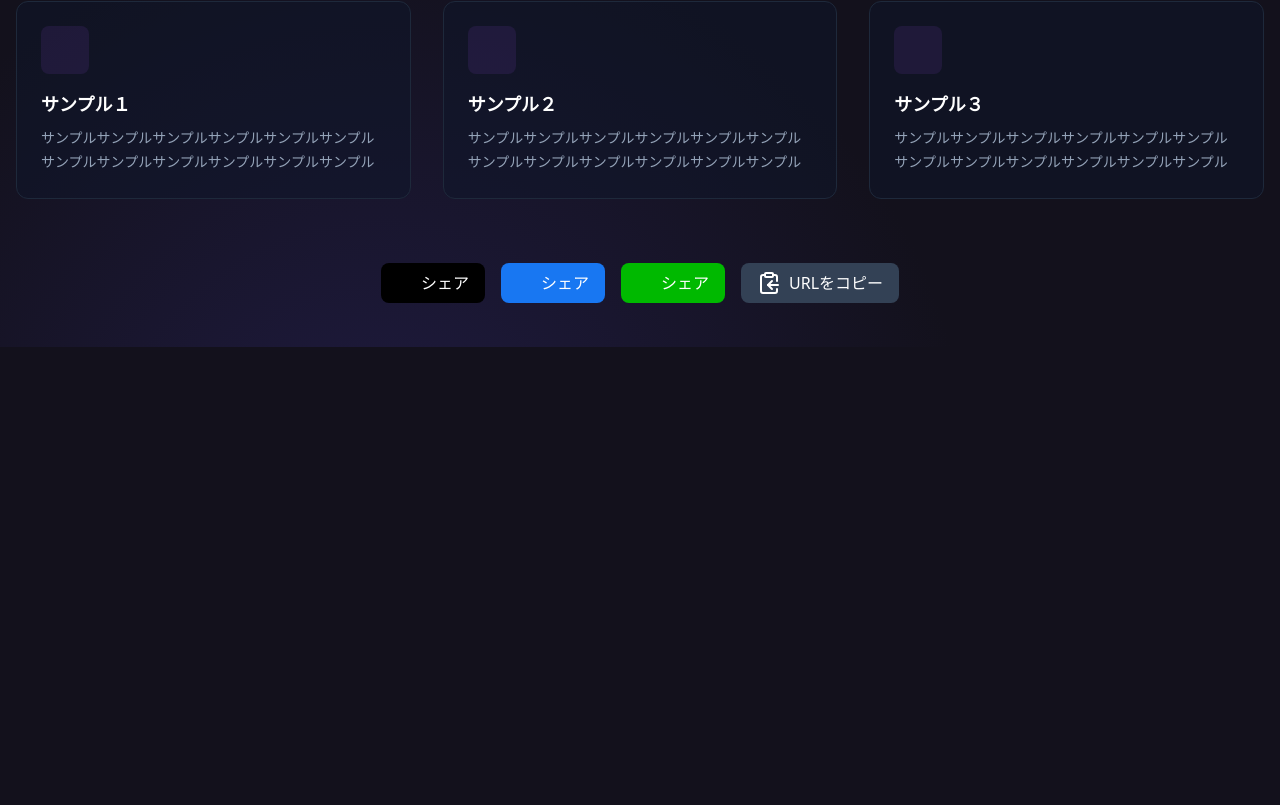
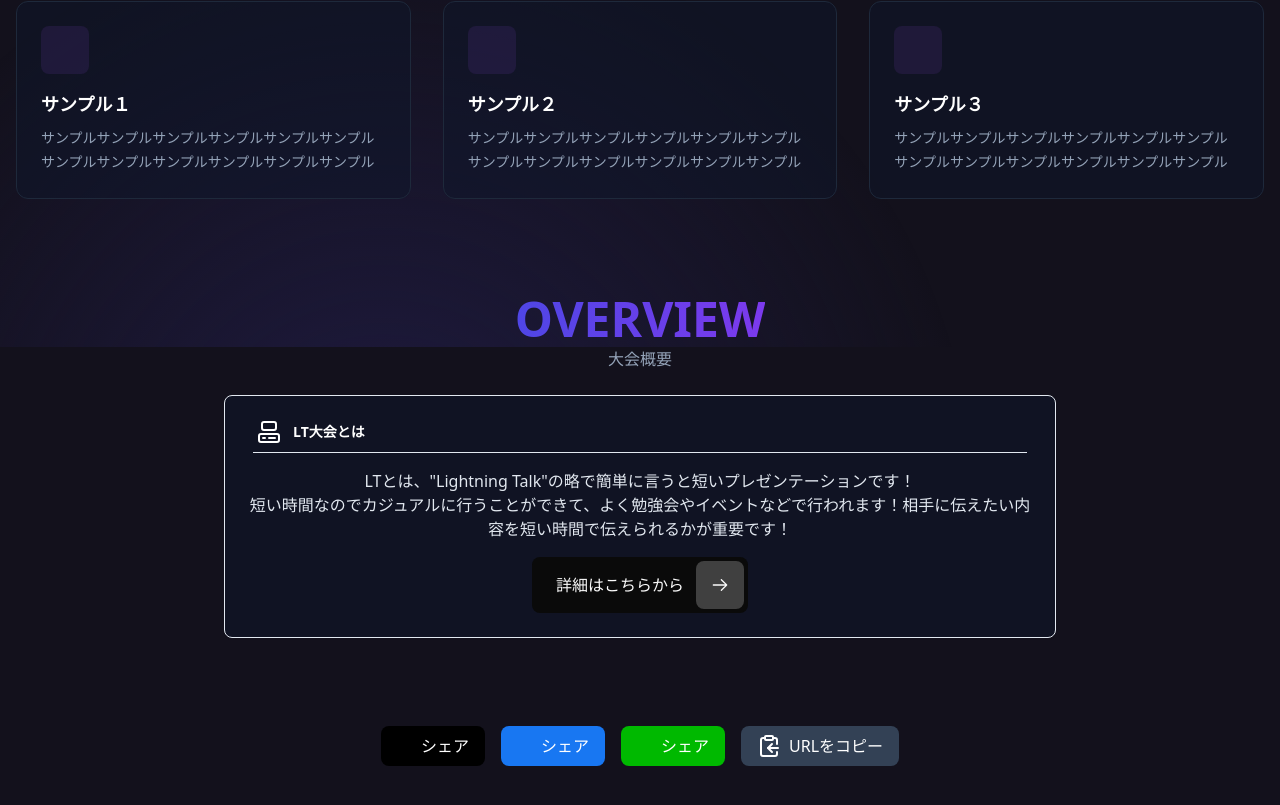
Before and after one commit to club-programming/club-programming.github.io, a React (Vite) app: page / in a window 1280 px wide. Shown: the part 453-1258 px from the top of the page. Before the commit the page ends 836 px from the top, so only its background shows below. Built offline with nearby package versions, Linux system fonts and the light colour scheme; some icons are missing.

Commit message:
feat: add lt introduction section
Co-authored-by:    Mblender3d <mikublender3d@gmail.com>

```diff
--- a/src/App.jsx
+++ b/src/App.jsx
@@ -6,7 +6,7 @@ function App() {
   return (
     <div className="min-h-screen bg-[#13111C] selection:bg-purple-500/90 selection:text-white">
       <div className="absolute inset-0 bg-[radial-gradient(circle_at_70%_-20%,#17154B,transparent_45%)] opacity-70" />
-      <div className="absolute inset-0 bg-[radial-gradient(circle_at_30%_120%,#1F1B41,transparent_45%)]" />
+      <div className="fixed inset-0 bg-[radial-gradient(circle_at_30%_120%,#1F1B41,transparent_45%)]" />
 
       <div className="relative">
         {/* ヘッダーセクション */}
--- a/src/pages/Home.jsx
+++ b/src/pages/Home.jsx
@@ -1,7 +1,10 @@
 import { SiX, SiFacebook, SiLine } from '@icons-pack/react-simple-icons';
 import { ClipboardCopy } from 'lucide-react';
+import { Routes, Route, Link } from 'react-router-dom';
 
 export default function Home() {
+  const text =
+  'LTとは、"Lightning Talk"の略で簡単に言うと短いプレゼンテーションです！\n短い時間なのでカジュアルに行うことができて、よく勉強会やイベントなどで行われます！相手に伝えたい内容を短い時間で伝えられるかが重要です！';
   const shareURL = new URL(
     window.location.origin + window.location.pathname
   ).toString();
@@ -68,7 +71,71 @@ export default function Home() {
             </div>
           ))}
         </div>
-
+        {/* lt紹介セクション */}
+        <div className="mt-24 flex flex-col items-center text-center">
+          <h1 className="bg-gradient-to-l from-violet-600 to-indigo-600 bg-clip-text text-5xl font-bold text-transparent">
+            OVERVIEW
+          </h1>
+          <h2 className="text-2x1 mt-1 text-slate-400">大会概要</h2>
+          <div class="relative my-6 flex w-11/12 flex-col rounded-lg border border-slate-200 bg-slate-900/50 p-6 shadow-sm md:w-11/12 lg:w-2/3">
+            <div class="mx-1 mb-4 flex items-center border-b border-slate-200 px-1 pb-2">
+              <svg
+                xmlns="http://www.w3.org/2000/svg"
+                width="24"
+                height="24"
+                viewBox="0 0 24 24"
+                fill="none"
+                stroke="currentColor"
+                stroke-width="2"
+                stroke-linecap="round"
+                stroke-linejoin="round"
+                class="lucide lucide-computer"
+              >
+                <rect width="14" height="8" x="5" y="2" rx="2" />
+                <rect width="20" height="8" x="2" y="14" rx="2" />
+                <path d="M6 18h2" />
+                <path d="M12 18h6" />
+              </svg>
+              <path
+                stroke-linecap="round"
+                stroke-linejoin="round"
+                d="M12 21a9.004 9.004 0 0 0 8.716-6.747M12 21a9.004 9.004 0 0 1-8.716-6.747M12 21c2.485 0 4.5-4.03 4.5-9S14.485 3 12 3m0 18c-2.485 0-4.5-4.03-4.5-9S9.515 3 12 3m0 0a8.997 8.997 0 0 1 7.843 4.582M12 3a8.997 8.997 0 0 0-7.843 4.582m15.686 0A11.953 11.953 0 0 1 12 10.5c-2.998 0-5.74-1.1-7.843-2.918m15.686 0A8.959 8.959 0 0 1 21 12c0 .778-.099 1.533-.284 2.253m0 0A17.919 17.919 0 0 1 12 16.5c-3.162 0-6.133-.815-8.716-2.247m0 0A9.015 9.015 0 0 1 3 12c0-1.605.42-3.113 1.157-4.418"
+              />
+              <h5 class="ml-3 text-2xl text-sm font-semibold text-white">
+                LT大会とは
+              </h5>
+            </div>
+            <p class="mb-4 block whitespace-pre-wrap font-light leading-normal text-slate-200">
+              {text}
+            </p>
+            <div class="flex items-center justify-center">
+              <button class="group relative inline-flex h-[calc(48px+8px)] items-center justify-center rounded-lg bg-neutral-950 py-1 pl-6 pr-14 font-medium text-neutral-50">
+                <span class="z-10 pr-2">
+                  <Link to="/about">詳細はこちらから</Link>
+                </span>
+                <div class="absolute right-1 inline-flex h-12 w-12 items-center justify-end rounded-lg bg-neutral-700 transition-[width] group-hover:w-[calc(100%-8px)]">
+                  <div class="mr-3.5 flex items-center justify-center">
+                    <svg
+                      width="15"
+                      height="15"
+                      viewBox="0 0 15 15"
+                      fill="none"
+                      xmlns="http://www.w3.org/2000/svg"
+                      class="h-5 w-5 text-neutral-50"
+                    >
+                      <path
+                        d="M8.14645 3.14645C8.34171 2.95118 8.65829 2.95118 8.85355 3.14645L12.8536 7.14645C13.0488 7.34171 13.0488 7.65829 12.8536 7.85355L8.85355 11.8536C8.65829 12.0488 8.34171 12.0488 8.14645 11.8536C7.95118 11.6583 7.95118 11.3417 8.14645 11.1464L11.2929 8H2.5C2.22386 8 2 7.77614 2 7.5C2 7.22386 2.22386 7 2.5 7H11.2929L8.14645 3.85355C7.95118 3.65829 7.95118 3.34171 8.14645 3.14645Z"
+                        fill="currentColor"
+                        fill-rule="evenodd"
+                        clip-rule="evenodd"
+                      ></path>
+                    </svg>
+                  </div>
+                </div>
+              </button>
+            </div>
+          </div>
+        </div>
         {/* シェアボタン */}
         <div className="mt-16 flex items-center justify-center gap-4">
           <button
```
